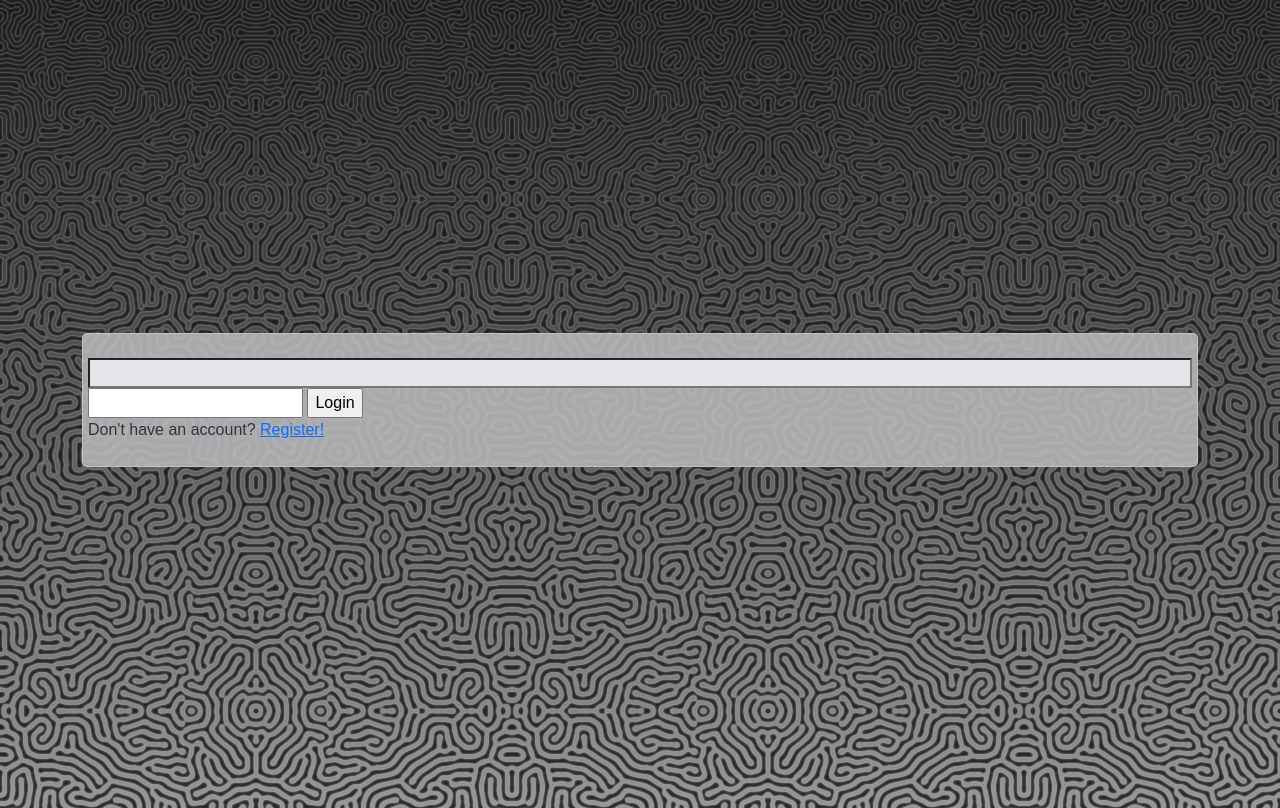
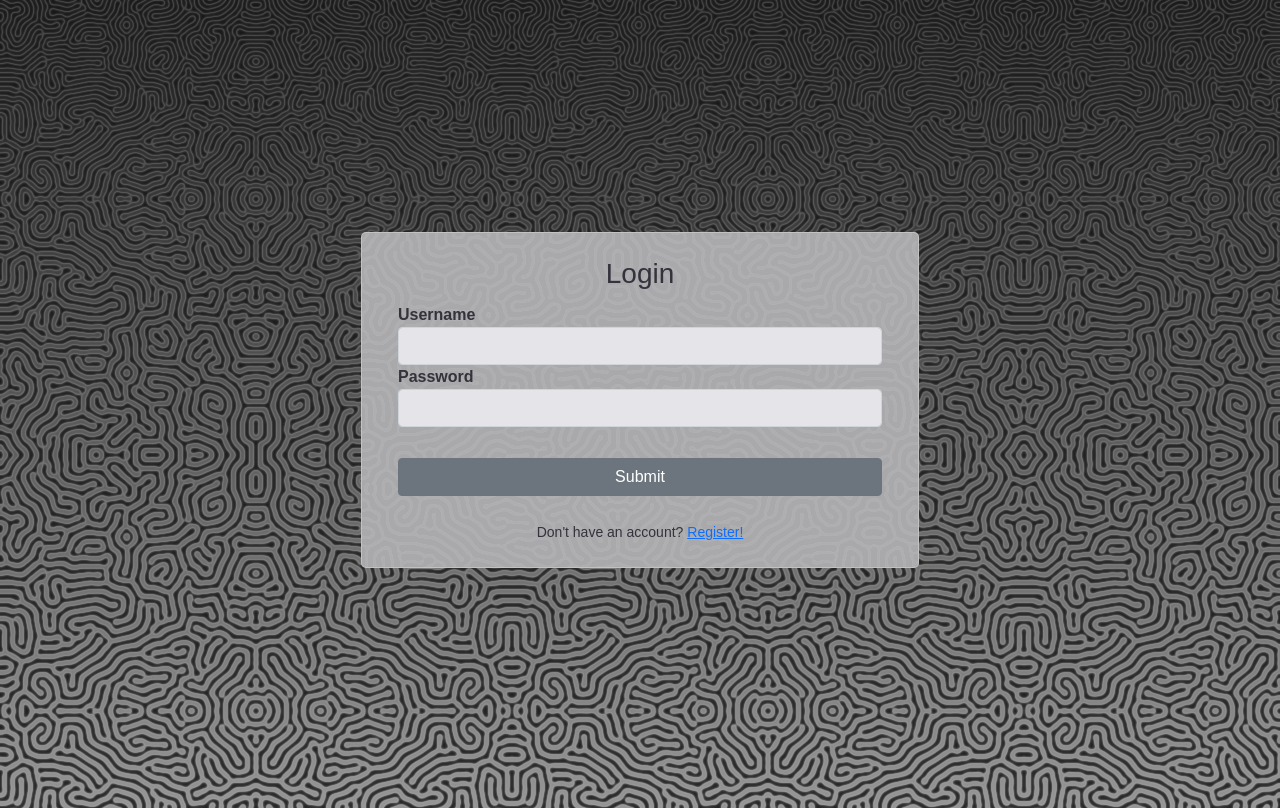
Before and after one commit to axyorah/nl-news-translator, a Django app: page /users/login in a window 1280 px wide. Shown: the part 57-865 px from the top of the page. Run offline with Django 3.2, Linux system fonts and the light colour scheme; parts of the project's set-up code (start-up, migrations or seed data) failed here and were passed over.

Commit message:
display: login/registration form slightely prettified

```diff
--- a/users/templates/users/login_registration.html
+++ b/users/templates/users/login_registration.html
@@ -5,35 +5,64 @@
 
 <main class="container">
     <div class="row abs-centered">
-      <div class="col mycard boxed py-4">
+      <div class="col-12 col-md-8 col-lg-6 mycard boxed p-4">
 
 {% if page == 'login' %}
+<h3 class="text-center">Login</h3>
 
-<form method="POST" action="{% url 'login' %}">
+<form class="form" method="POST" action="{% url 'login' %}">
   {% csrf_token %}
 
-  <input type="text" name="username" />
-  <input type="password" name="password" />
-  <input type="submit" value="Login" />
+  <div class="row">
+    <div class="form-field col-12">
+      <label for="form-input#text">
+        <b>Username</b>
+      </label>
+      <input type="text" class="form-control" name="username" />
+    </div>
+
+    <div class="form-field col-12">
+      <label for="form-input#text">
+        <b>Password</b>
+      </label>
+      <input type="text" class="form-control" name="password" />
+    </div>
+
+  </div>
+
+  <div class="row">
+    <div class="form-field d-flex justify-content-center">
+      <input
+        type="submit"
+        class="btn btn-secondary w-100 my-3"
+        value="Submit"
+      />
+    </div>
+  </div>
 
 </form>
 
-<div>
-  Don't have an account? <a href="{% url 'register' %}">Register!</a>
+<div class="row">
+    <small class="col text-center">
+        Don't have an account? <a href="{% url 'register' %}">Register!</a>
+    </small>
 </div>
 
 {% elif page == 'register' %}
+<h3 class="text-center">Register</h3>
+
 <form class="form" action="{% url 'register' %}" method="POST" enctype="multipart/form-data">
     {% csrf_token %}
 
+    <div class="row">
     {% for field in form %}
-    <div class="form-field">
+    <div class="form-field col-12">
         <label for="form-input#text"><b>{{ field.label }}: </b></label>
         {{ field }}
 
         {% if field.help_text %}
             <div>
-                <small>{{ field.help_text }}</small>
+                <small class="text-dark">{{ field.help_text }}</small>
             </div>
         {% endif %}
 
@@ -45,12 +74,23 @@
 
     </div>
     {% endfor %}
+    </div>
 
-    <input class="btn btn-outline-secondary" type="submit" value="Submit" />
+    <div class="row">
+        <div class="form-field d-flex justify-content-center">
+          <input
+            type="submit"
+            class="btn btn-secondary w-100 my-3"
+            value="Submit"
+          />
+        </div>
+    </div>
 </form>
 
-<div>
-    Already have an account? <a href="{% url 'login' %}">Login!</a>
+<div class="row">
+    <small class="col text-center">
+        Already have an account? <a href="{% url 'login' %}">Login!</a>
+    </small>
 </div>
 
 {% endif %}
```
